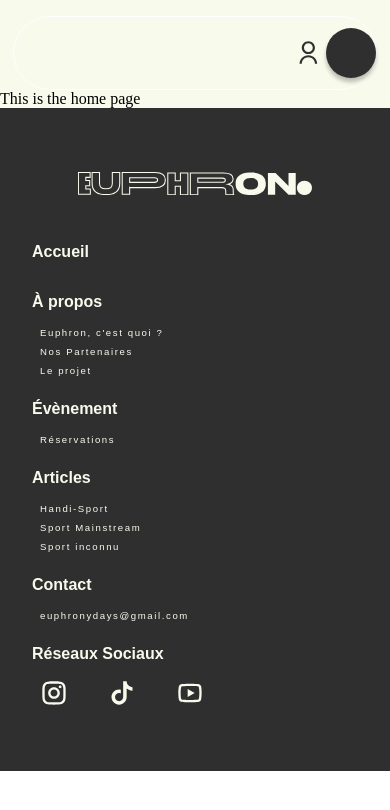
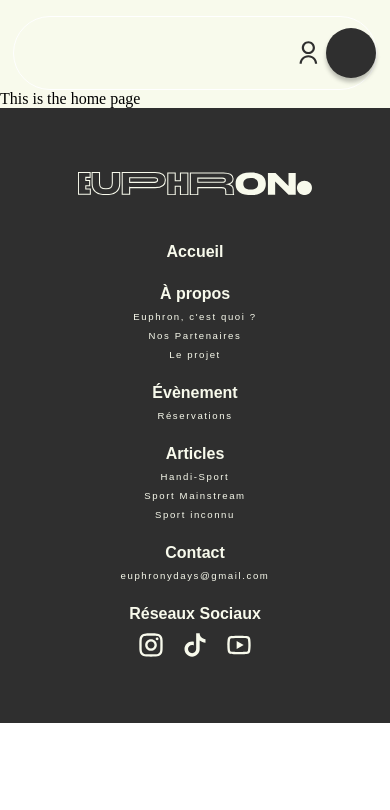
Before and after one commit to Euphron-Developpement/Website, a Nuxt app: page / in a window 390 px wide. Shown: the top 810 px of the page. Built offline with nearby package versions, Linux system fonts and the light colour scheme; a web font is replaced by a local one.

Commit message:
fix: 400px format center

```diff
--- a/components/Footer.vue
+++ b/components/Footer.vue
@@ -297,22 +297,51 @@
 @media (max-width: 400px) {
   .footer_content {
     flex-direction: column;
-    align-items: left;
+    align-items: center;
+    text-align: center;
+    width: 90%;
   }
 
   .footer_column {
     min-width: 100%;
-    text-align: left;
+    display: flex;
+    flex-direction: column;
+    align-items: center;
+  }
+
+  .footer_part {
+    display: flex;
+    align-items: center;
+    width: 100%;
+    max-width: none;
   }
 
   p {
-    padding-left: 2rem;
-    text-align: left;
+    font-size: 1rem;
+    padding: 0;
+    margin-bottom: 0.5rem;
+    text-align: center;
   }
 
   a {
-    padding-left: 2.5rem;
-    text-align: left;
+    font-size: 0.6rem;
+    padding: 0;
+    margin-bottom: 0.5rem;
+    letter-spacing: 0.1rem;
+    text-align: center;
+  }
+
+  .footer_social--icons {
+    display: flex;
+    justify-content: center;
+    gap: 1rem;
+    width: 100%;
+  }
+
+  .footer_social--icons svg {
+    width: 28px;
+    height: 28px;
+    padding: 0;
   }
 }
 </style>
```
